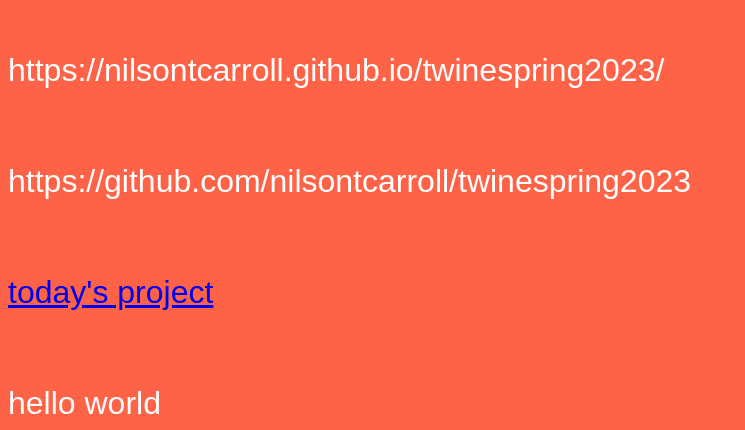
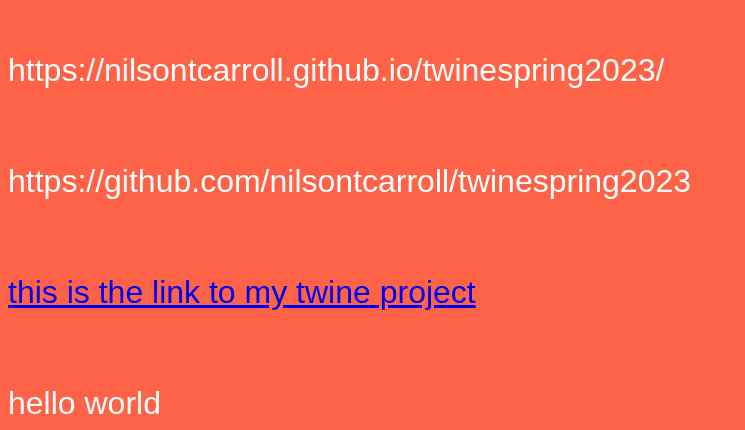
Before and after one commit to nilsontcarroll/twinespring2023, a plain HTML site: page index.html in a window 1280 px wide. Shown: the part 439-869 px from the top of the page, without its empty margins (0-745 px from the left). Drawn offline with Linux system fonts and the light colour scheme.

Commit message:
Update index.html

```diff
--- a/index.html
+++ b/index.html
@@ -23,7 +23,7 @@
                           <br> <br> <br>
                   https://github.com/nilsontcarroll/twinespring2023
         <br> <br> <br>
-            <a href="https://nilsontcarroll.github.io/twinespring2023/twine/today.html">today's project</a>
+            <a href="https://nilsontcarroll.github.io/twinespring2023/today.html">this is the link to my twine project</a>
 
         <br> <br> <br>
 
```
